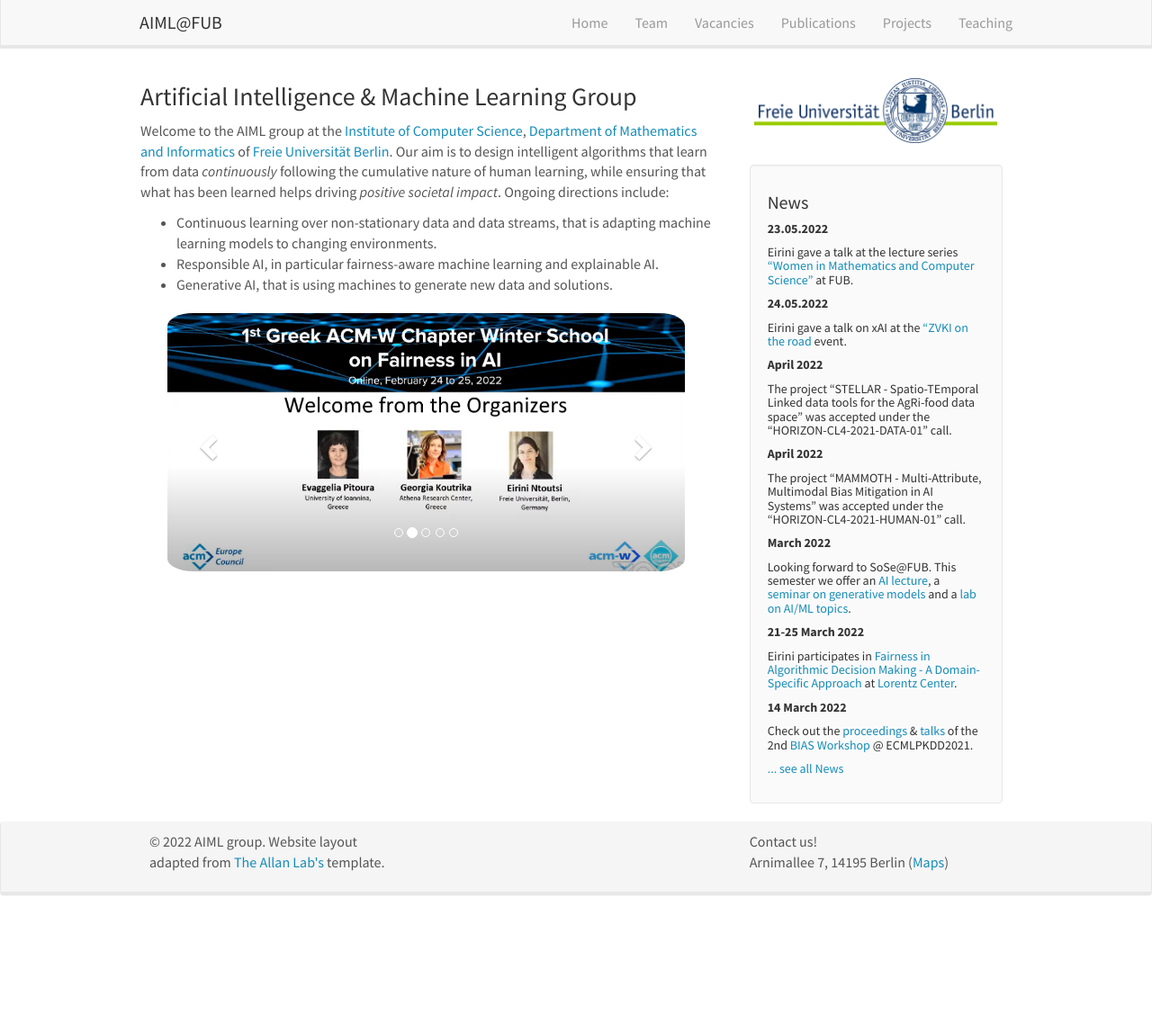
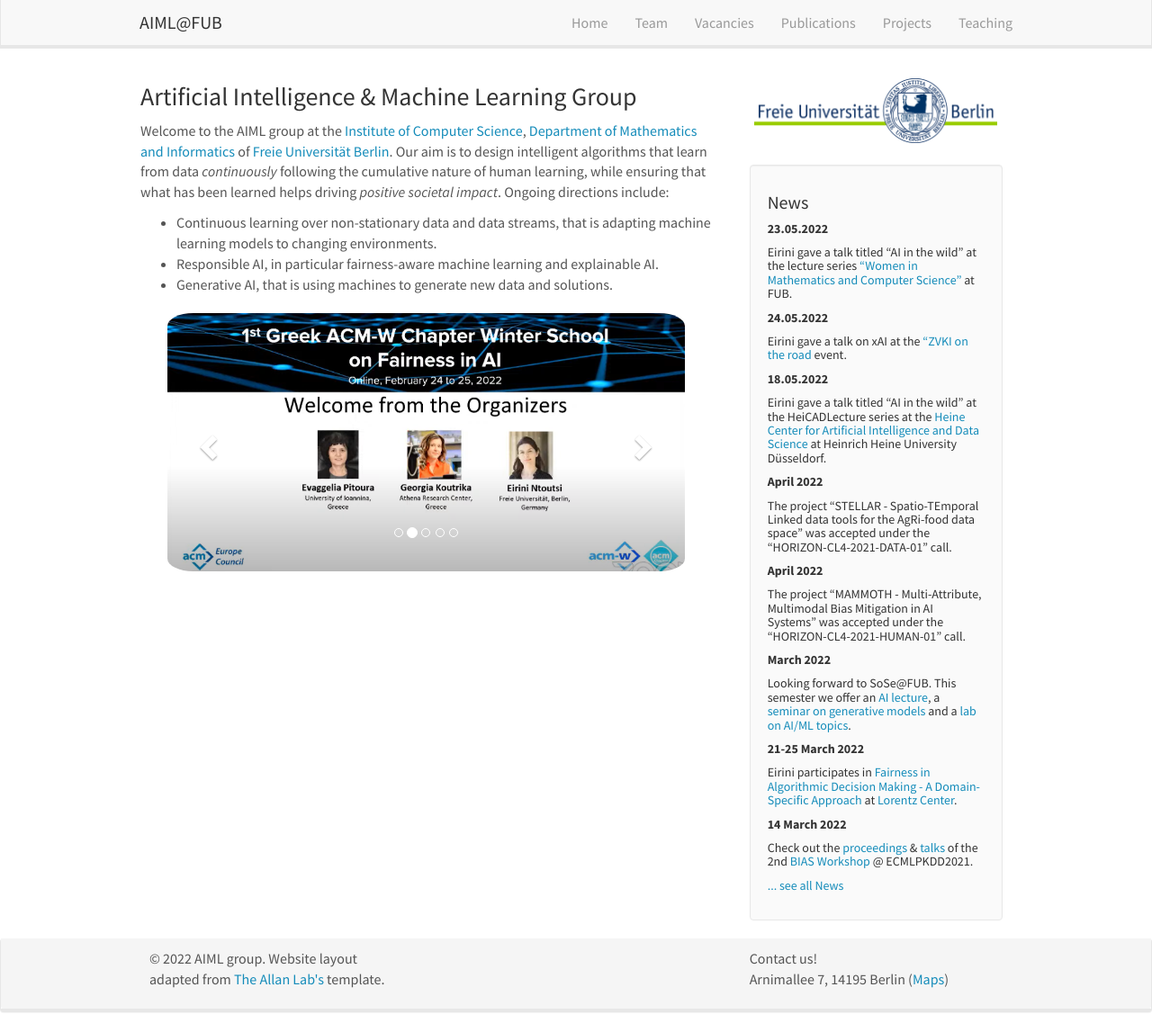
Before and after one commit to AIML-research/AIML-research.github.io, a Jekyll site: the page built from _pages/home.md, in a window 1280 px wide and 1147 px high. Shown: the whole window at 90% size. Built offline with Jekyll 4.4.1, drawn with Linux system fonts in a browser that asks for light colours; nearby versions of some CDN libraries.

Commit message:
Update news.yml

```diff
--- a/_data/news.yml
+++ b/_data/news.yml
@@ -1,7 +1,9 @@
 - date: 23.05.2022
-  headline: Eirini gave a talk at the lecture series <a href="https://www.mi.fu-berlin.de/en/sfb1114/news/Ringvorlesung.html" target="_new"> "Women in Mathematics and Computer Science"</a> at FUB.
+  headline: Eirini gave a talk titled "AI in the wild" at the lecture series <a href="https://www.mi.fu-berlin.de/en/sfb1114/news/Ringvorlesung.html" target="_new"> "Women in Mathematics and Computer Science"</a> at FUB.
 - date: 24.05.2022
   headline: Eirini gave a talk on xAI at the <a href="https://www.zvki.de/en/aktuelles/zvki-on-the-road" target="_new">"ZVKI on the road</a> event.
+- date: 18.05.2022
+  headline: Eirini gave a talk titled "AI in the wild" at the HeiCADLecture series at the <a href="https://t.co/9PeBQb1fLB" target="_new"> Heine Center for Artificial Intelligence and Data Science</a> at Heinrich Heine University Düsseldorf.
 - date: April 2022
   headline: The project "STELLAR - Spatio-TEmporal Linked data tools for the AgRi-food data space" was accepted under the "HORIZON-CL4-2021-DATA-01" call.
 - date: April 2022
```
